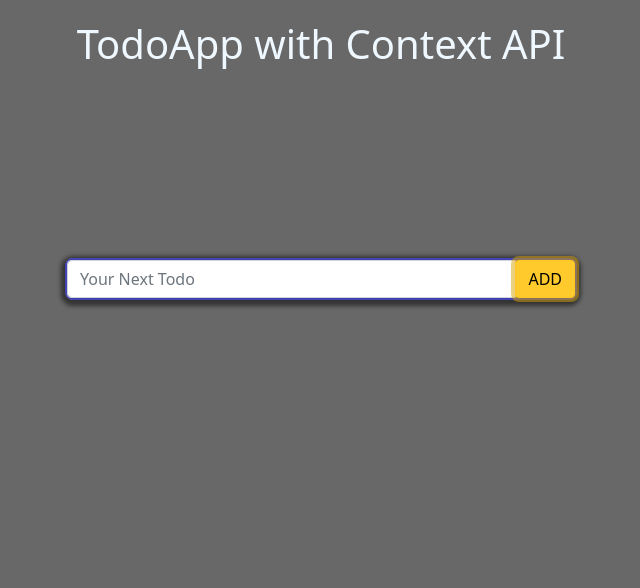
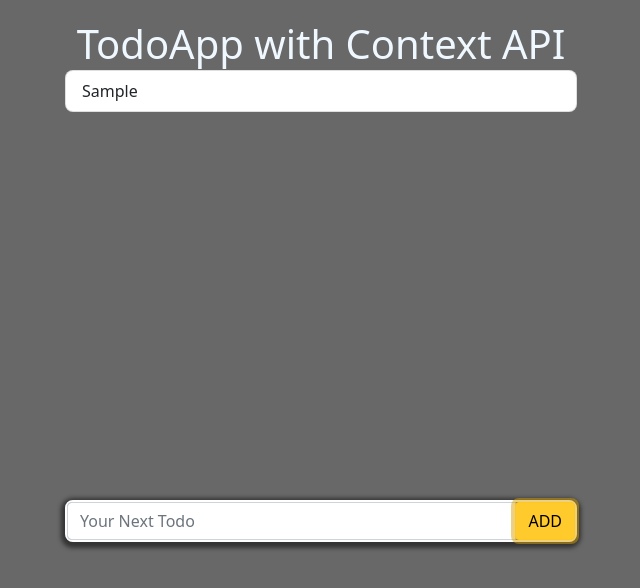
Before and after one commit to Shubham-ar/toDoApp-contextAPI-reducers, a React (Create React App) app: page / in a window 1280 px wide. Both pictures are taken after typing "Sample" into the empty fields and a click on the button "ADD". Shown: the top 588 px of the page, without its empty margins (319-959 px from the left). Built offline with nearby package versions, Linux system fonts and the light colour scheme.

Commit message:
commit on master

```diff
--- a/src/App.css
+++ b/src/App.css
@@ -17,18 +17,18 @@
 
 form {
   position: fixed;
-  bottom: 500px;
+  top: 500px;
   right: 30%;
   left: 30%;
   border-radius: 8px;
-  border: 2px solid rgb(66, 66, 180);
+  border: 2px solid rgb(255, 255, 255);
   color: #000;
   box-shadow: 0 2px 4px 4px rgba(0, 0, 0, 0.5);
 }
 
 .items {
   position: fixed;
-  top: 50px;
+  top: 70px;
   right: 30%;
   left: 30%;
   border-radius: 8px;
--- a/src/App.js
+++ b/src/App.js
@@ -8,6 +8,7 @@
 import { TodoContext } from './context/TodoContext'
 import todoReducer from './context/reducer'
 import TodoForm from './components/TodoForm'
+import Todos from './components/Todos'
 //uuid is used to install UUID which is a tool used to generate unique ids
 
 
@@ -17,6 +18,7 @@
     <TodoContext.Provider value={{ todos, dispatch }}>
       <Container fluid>
         <h1>TodoApp with Context API</h1>
+        <Todos />
         <TodoForm />
       </Container>
 
--- /dev/null
+++ b/src/components/Todos.js
@@ -0,0 +1,23 @@
+import React, { useContext } from 'react'
+import { ListGroup, ListGroupItem } from "reactstrap"
+import { FaCheckDouble, } from "react-icons/fa"
+import { TodoContext } from "../context/TodoContext"
+import { REMOVE_TODO } from "../context/action.types"
+
+
+const Todos = () => {
+    const { todos, dispatch } = useContext(TodoContext)
+
+    return (
+        <ListGroup className=" items">
+            {todos.map(todo => (
+                <ListGroupItem key={todo.id}>
+                    {todo.todoString}
+                </ListGroupItem>
+            ))}
+        </ListGroup>
+    )
+}
+
+
+export default Todos;
```
